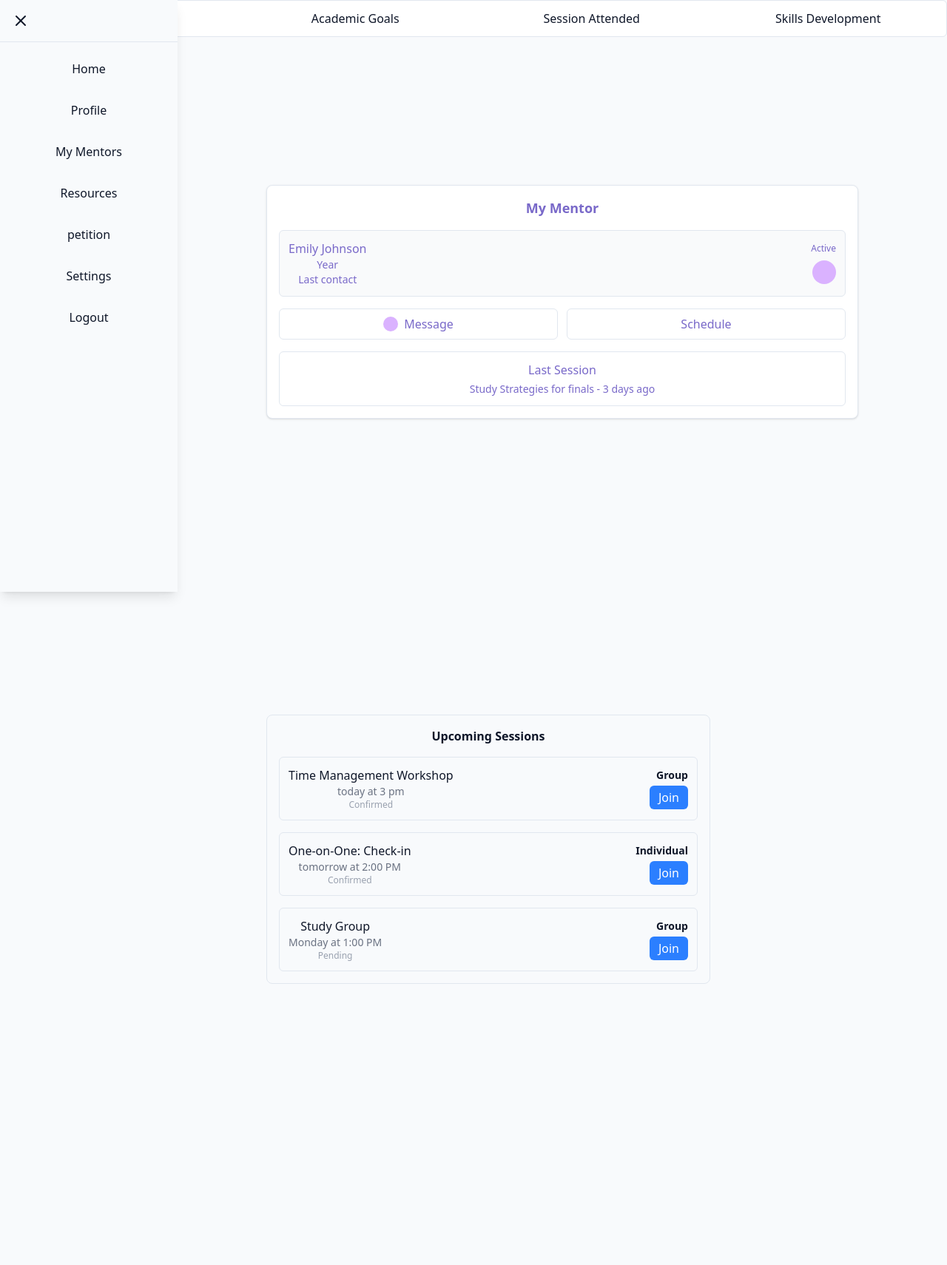
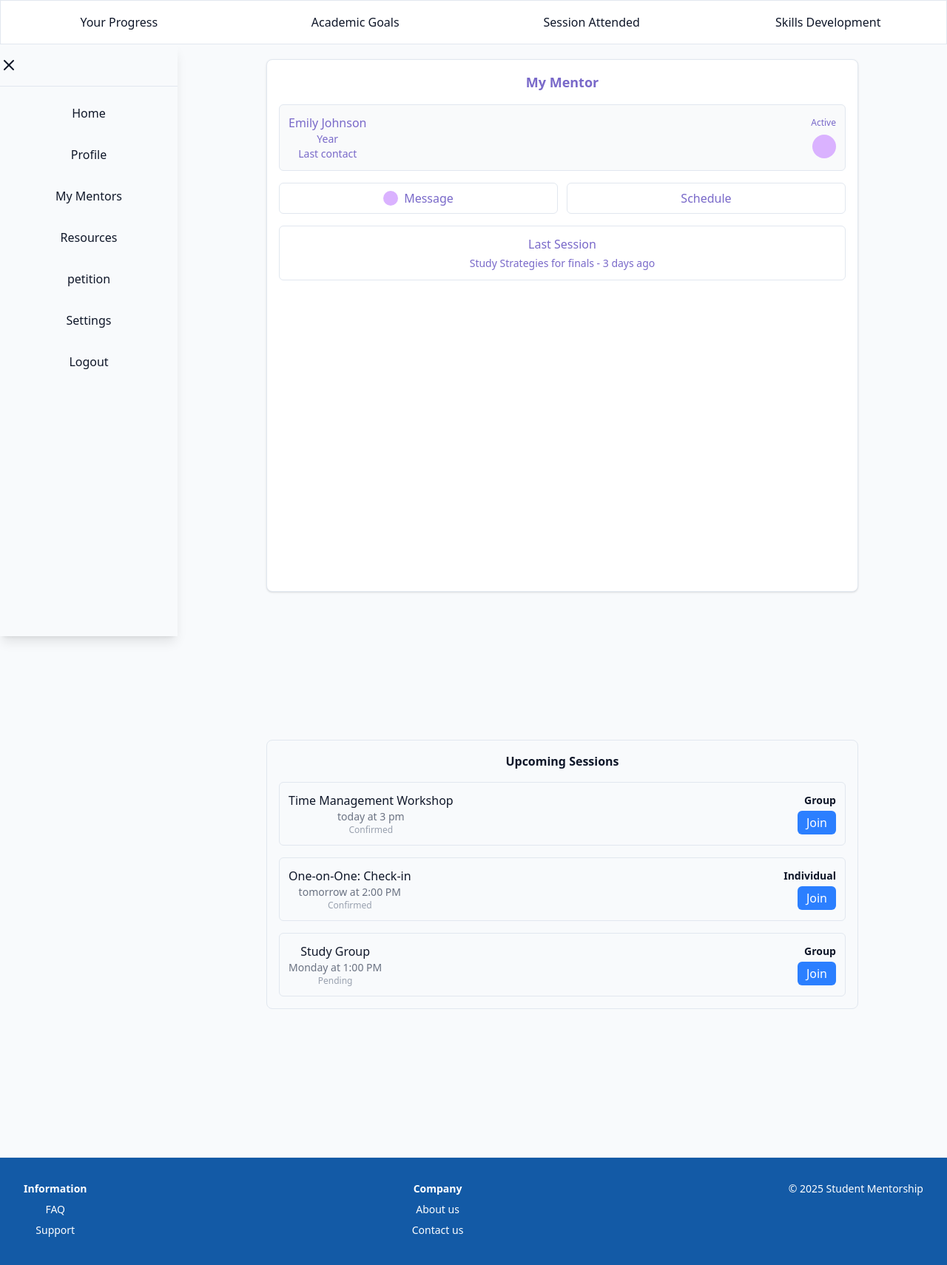
Before and after one commit to tewmih/student-mentorship-management, a React (Vite) app in the folder studentMentership/frontend/: page /meteedashboard in a window 1280 px wide. Shown: the top 1710 px of the page at 74% size. Before the commit the page ends 1530 px from the top, so only its background shows below. Built offline with nearby package versions, Linux system fonts and the light colour scheme.

Commit message:
style: improve layout and styles

```diff
--- a/studentMentership/frontend/src/components/Footer.jsx
+++ b/studentMentership/frontend/src/components/Footer.jsx
@@ -1,32 +1,52 @@
-
-
-const Footer = ()=>{
-
-    return(
-        <footer className="bg-card border-t border-border py-8 mt-auto">
+const Footer = () => {
+  return (
+    <footer className="bg-[#135AA6] h-60 border-t border-border py-8 mt-auto">
       <div className="container flex flex-col md:flex-row justify-between items-center md:items-start gap-8 text-sm">
-
         {/* Information */}
         <div className="flex flex-col gap-2">
-          <span className="font-semibold text-foreground">Information</span>
-          <a href="#" className="hover:text-primary transition-colors">FAQ</a>
-          <a href="#" className="hover:text-primary transition-colors">Support</a>
+          <span className="font-semibold text-foreground text-white">
+            Information
+          </span>
+          <a
+            href="#"
+            className="hover:text-primary text-white transition-colors"
+          >
+            FAQ
+          </a>
+          <a
+            href="#"
+            className="hover:text-primary text-white transition-colors"
+          >
+            Support
+          </a>
         </div>
 
         {/* Company */}
         <div className="flex flex-col gap-2">
-          <span className="font-semibold text-foreground">Company</span>
-          <a href="#" className="hover:text-primary transition-colors">About us</a>
-          <a href="#" className="hover:text-primary transition-colors">Contact us</a>
+          <span className="font-semibold text-foreground text-white">
+            Company
+          </span>
+          <a
+            href="#"
+            className="hover:text-primary text-white transition-colors"
+          >
+            About us
+          </a>
+          <a
+            href="#"
+            className="hover:text-primary text-white transition-colors"
+          >
+            Contact us
+          </a>
         </div>
 
         {/* Copyright */}
-        <div className="text-muted-foreground text-center md:text-right">
+        <div className="text-muted-foreground text-white text-center md:text-right">
           © {new Date().getFullYear()} Student Mentorship
         </div>
       </div>
     </footer>
-    )
-}
+  );
+};
 
 export default Footer;
--- a/studentMentership/frontend/src/components/Header.jsx
+++ b/studentMentership/frontend/src/components/Header.jsx
@@ -1,10 +1,9 @@
-import React from 'react';
-import { useNavigate } from 'react-router-dom';
+import React from "react";
+import { useNavigate } from "react-router-dom";
 import { LogIn } from "lucide-react";
-import LoginPopUp from './LoginPopUp';
+import LoginPopUp from "./LoginPopUp";
 
-const Header = ({setShowLogin}) => {
-
+const Header = ({ setShowLogin }) => {
   const navigate = useNavigate();
 
   const handleGetStarted = () => {
@@ -15,36 +14,40 @@ const Header = ({setShowLogin}) => {
     setShowLogin(true);
   };
   return (
-    <header className="bg-background text-foreground py-12">
-      <div className="container flex flex-col md:flex-row justify-between items-center gap-8">
-
+    <header className=" text-foreground h-[100vh] py-12">
+      <div className="container flex h-full flex-col md:flex-row justify-between items-center gap-8">
         {/* Left text section */}
-        <div className="max-w-xl text-left space-y-6">
+        <div className=" text-left  space-y-6">
           <h1 className="text-4xl font-bold leading-tight text-glow">
             Student Mentorship Program Platform
           </h1>
           <p className="text-lg text-muted-foreground">
-            Connecting freshmen with senior student mentors to create meaningful relationships,
-            foster academic growth, and build a supportive university community.
+            Connecting freshmen with senior student mentors to create meaningful
+            relationships, foster academic growth, and build a supportive
+            university community.
           </p>
 
           <div className="flex flex-wrap gap-4">
-            <button onClick={handleGetStarted}  className="cosmic-button">Get Started</button>
-            <button className="px-6 py-2 rounded-full border border-border font-medium transition-all duration-300 hover:bg-primary hover:text-primary-foreground">
+            <button
+              onClick={handleGetStarted}
+              className="cosmic-button cursor-pointer"
+            >
+              Get Started
+            </button>
+            <button className="px-6 py-2 rounded-full cursor-pointer border border-border font-medium transition-all duration-300 hover:bg-primary hover:text-primary-foreground">
               Learn More
             </button>
           </div>
         </div>
 
         {/* Right image section */}
-        <div className="w-full md:w-1/2">
+        <div className="">
           <img
             src="/Container.png"
             alt="Mentorship Illustration"
-            className="w-full h-auto card-hover rounded-lg shadow-md"
+            className="w-auto h-100 card-hover rounded-lg shadow-md"
           />
         </div>
-
       </div>
     </header>
   );
--- a/studentMentership/frontend/src/components/MyMentor.jsx
+++ b/studentMentership/frontend/src/components/MyMentor.jsx
@@ -3,15 +3,14 @@ import React from "react";
 
 export default function MyMentor() {
   return (
-      <div id = "mymentors" className="w-300 p-50 ml-40">
-         <div className="border rounded-lg p-4 space-y-4 w-full bg-white shadow-sm">
+    <div id="mymentors" className="w-300 pt-20 px-50 ml-40 ">
+      <div className="border rounded-lg p-4 space-y-4 w-full h-[90vh] bg-white shadow-sm">
         {/* Title */}
         <h2 className="text-lg font-semibold text-primary">My Mentor</h2>
 
         {/* Mentor info card */}
 
         <div className="flex justify-between items-center border rounded-md p-3 bg-gray-50">
-
           {/* Left side */}
           <div>
             <p className="font-medium text-primary">Emily Johnson</p>
--- a/studentMentership/frontend/src/components/SideNavbar.jsx
+++ b/studentMentership/frontend/src/components/SideNavbar.jsx
@@ -1,41 +1,36 @@
-
 // src/components/Navbar.jsx
 import React from "react";
 import { X, Menu } from "lucide-react";
-
-
 
 const SideNavbar = ({ menu }) => {
   const [isOpen, setIsOpen] = React.useState(true);
 
   return (
-
     <nav
-      className={`fixed top-0 left-0 h-screen bg-background shadow-lg transition-all duration-300 ${
+      className={`fixed top-15 left-0  h-full   shadow-lg transition-all duration-300 ${
         isOpen ? "w-60" : "w-16"
       }`}
     >
       {/* Toggle button */}
-      <div className="flex items-center justify-between p-4 border-b border-border">
+      <div className="flex items-center justify-between py-4 border-b border-border">
         <button
           onClick={() => setIsOpen(!isOpen)}
           className="text-muted-foreground hover:text-primary transition-colors"
         >
-
           {isOpen ? <X size={24} /> : <Menu size={24} />}
-
         </button>
       </div>
 
       {/* Menu items */}
-      <div className="flex flex-col gap-4 p-4">
+      <div className="flex flex-col gap-4 py-4">
         {menu.map((item, index) => (
           <a
             key={index}
             href={item.href}
-            className="block px-3 py-2 rounded-lg hover:bg-primary hover:text-primary-foreground transition-colors"
+            className="block  py-2   hover:bg-primary hover:text-primary-foreground transition-colors"
           >
-            {isOpen ? item.name : item.name[0]} {/* Show only first letter if closed */}
+            {isOpen ? item.name : item.name[0]}{" "}
+            {/* Show only first letter if closed */}
           </a>
         ))}
       </div>
--- a/studentMentership/frontend/src/components/TopTabs.jsx
+++ b/studentMentership/frontend/src/components/TopTabs.jsx
@@ -1,11 +1,16 @@
 // components/TopTabs.jsx
 import React from "react";
 
-const tabs = ["Your Progress", "Academic Goals", "Session Attended", "Skills Development"];
+const tabs = [
+  "Your Progress",
+  "Academic Goals",
+  "Session Attended",
+  "Skills Development",
+];
 
 export default function TopTabs() {
   return (
-    <div className="border bg-card rounded-md flex">
+    <div className="border fixed w-full  bg-card  flex h-15 ">
       {tabs.map((tab, i) => (
         <button
           key={i}
--- a/studentMentership/frontend/src/components/UpcomingSessions.jsx
+++ b/studentMentership/frontend/src/components/UpcomingSessions.jsx
@@ -1,22 +1,37 @@
-
-
-
 // components/UpcomingSessions.jsx
 import React from "react";
 
 const sessions = [
-  { title: "Time Management Workshop", time: "today at 3 pm", type: "Group", status: "Confirmed" },
-  { title: "One-on-One: Check-in", time: "tomorrow at 2:00 PM", type: "Individual", status: "Confirmed" },
-  { title: "Study Group", time: "Monday at 1:00 PM", type: "Group", status: "Pending" },
+  {
+    title: "Time Management Workshop",
+    time: "today at 3 pm",
+    type: "Group",
+    status: "Confirmed",
+  },
+  {
+    title: "One-on-One: Check-in",
+    time: "tomorrow at 2:00 PM",
+    type: "Individual",
+    status: "Confirmed",
+  },
+  {
+    title: "Study Group",
+    time: "Monday at 1:00 PM",
+    type: "Group",
+    status: "Pending",
+  },
 ];
 
 export default function UpcomingSessions() {
   return (
-       <div  className="w-250 p-50 ml-40">
+    <div className="w-300 p-50 ml-40">
       <div className="border rounded-lg p-4 space-y-4 ">
         <h2 className="font-bold">Upcoming Sessions</h2>
         {sessions.map((s, i) => (
-        <div key={i} className="border rounded-md p-3 flex justify-between items-center">
+          <div
+            key={i}
+            className="border rounded-md p-3 flex justify-between items-center"
+          >
             <div>
               <p className="font-medium">{s.title}</p>
               <p className="text-sm text-gray-500">{s.time}</p>
@@ -24,7 +39,9 @@ export default function UpcomingSessions() {
             </div>
             <div className="text-right">
               <p className="text-sm font-semibold">{s.type}</p>
-            <button className="mt-1 bg-blue-500 text-white px-3 py-1 rounded-md">Join</button>
+              <button className="mt-1 bg-blue-500 text-white px-3 py-1 rounded-md">
+                Join
+              </button>
             </div>
           </div>
         ))}
--- a/studentMentership/frontend/src/pages/Home.jsx
+++ b/studentMentership/frontend/src/pages/Home.jsx
@@ -16,8 +16,11 @@ const Home = () => {
       <div>
         <ThemeToggle />
         <Header setShowLogin={setShowLogin} />
+        <div className="h-[100vh]">
           <Stats />
           <FeaturesSection />
+        </div>
+
         <Footer />
       </div>
     </>
--- a/studentMentership/frontend/src/pages/Mentee.jsx
+++ b/studentMentership/frontend/src/pages/Mentee.jsx
@@ -4,6 +4,7 @@ import { href } from "react-router-dom";
 import TopTabs from "../components/TopTabs.jsx";
 import MyMentor from "../components/MyMentor.jsx";
 import UpcomingSessions from "../components/UpcomingSessions.jsx";
+import Footer from "../components/Footer.jsx";
 
 const Mentee = () => {
   const [menu, setMenu] = useState([
@@ -23,6 +24,7 @@ const Mentee = () => {
       <TopTabs />
       <MyMentor />
       <UpcomingSessions />
+      <Footer />
     </>
   );
 };
```
Also changed, not shown: studentMentership/frontend/src/components/Stats.jsx (+6 -12 lines). Lines whose indentation alone changed are shown as unchanged.
